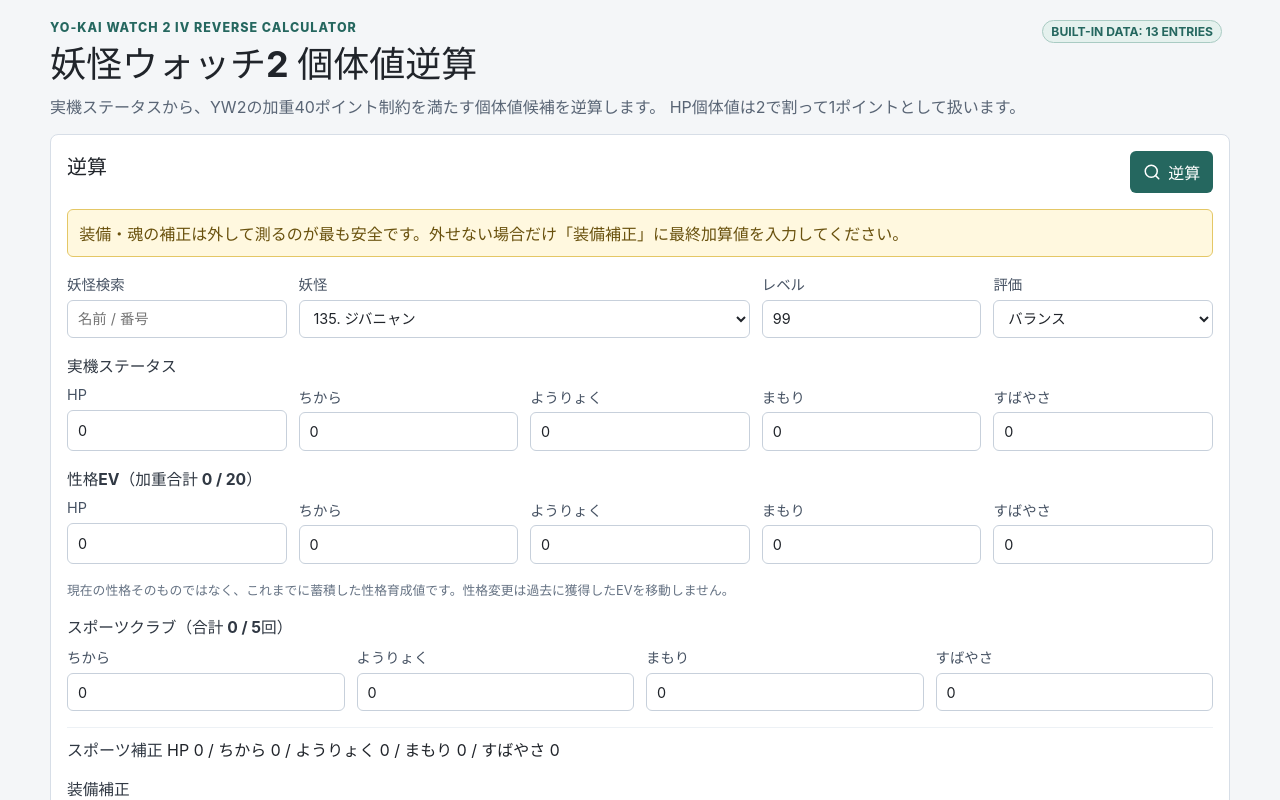
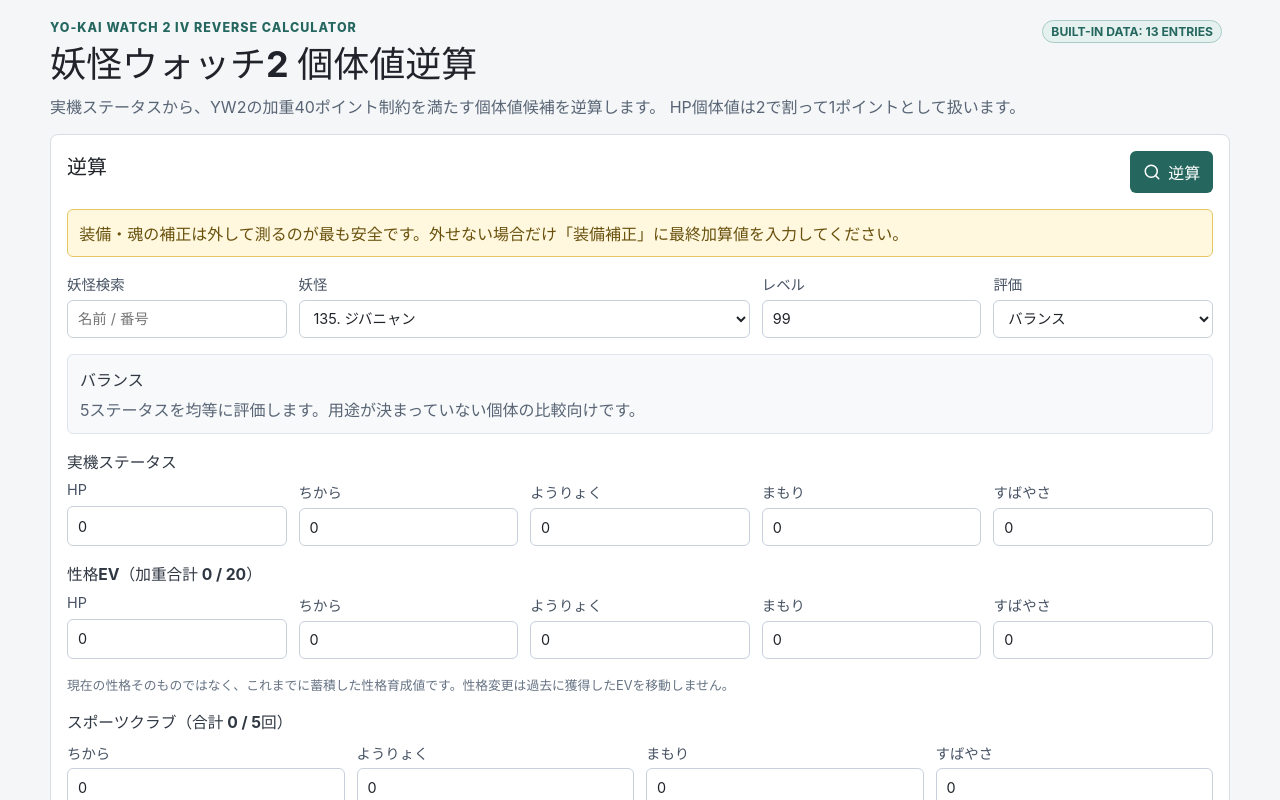
Before and after one commit to AlexanderGG-0520/yw2-iv-calculator, a React (Vite) app: page / in a window 1280 px wide. Shown: the top 800 px of the page. Built offline with nearby package versions, Linux system fonts and the light colour scheme.

Commit message:
feat: show expanded evaluation profile guidance

```diff
--- a/src/App.tsx
+++ b/src/App.tsx
@@ -2,7 +2,7 @@
 import { Copy, Search } from "lucide-react";
 import { calculateStats, evWeightedTotal, isValidIvSpread, ivWeightedTotal } from "./engine/calculationEngine";
 import { fitnessFromSessions, totalSessions } from "./engine/fitness";
-import { SCORE_PROFILE_LABELS } from "./engine/scoring";
+import { SCORE_PROFILE_DESCRIPTIONS, SCORE_PROFILE_IDS, SCORE_PROFILE_LABELS } from "./engine/scoring";
 import {
   STAT_KEYS,
   type ReverseResult,
@@ -205,12 +205,17 @@
           <label>
             評価
             <select value={scoreProfile} onChange={(event) => setScoreProfile(event.target.value as ScoreProfileId)}>
-              {(Object.keys(SCORE_PROFILE_LABELS) as ScoreProfileId[]).map((id) => (
+              {SCORE_PROFILE_IDS.map((id) => (
                 <option key={id} value={id}>{SCORE_PROFILE_LABELS[id]}</option>
               ))}
             </select>
           </label>
         </section>
+
+        <p className="score-profile-info">
+          <strong>{SCORE_PROFILE_LABELS[scoreProfile]}</strong>
+          <span>{SCORE_PROFILE_DESCRIPTIONS[scoreProfile]}</span>
+        </p>
 
         <StatInputs
           title="実機ステータス"
```
